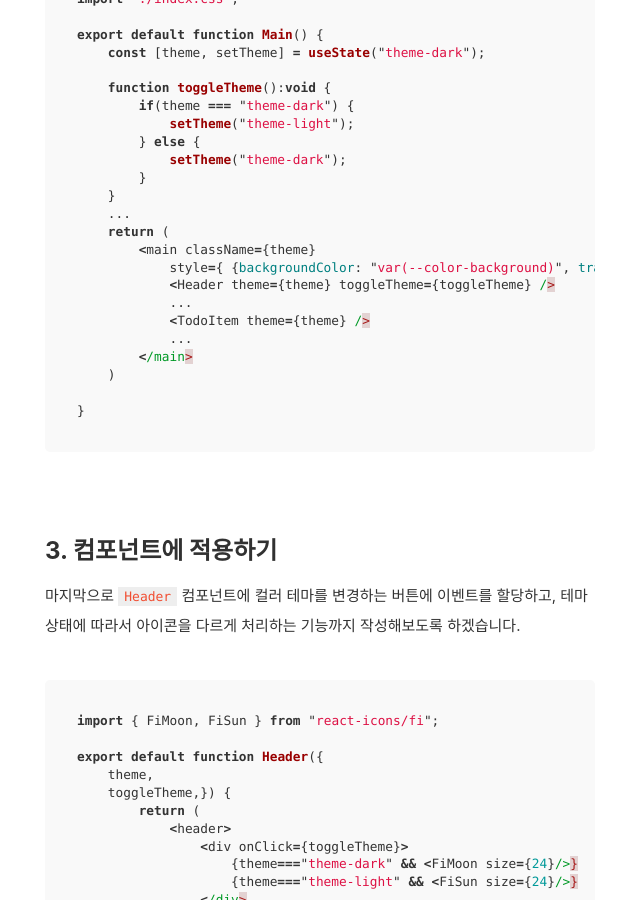
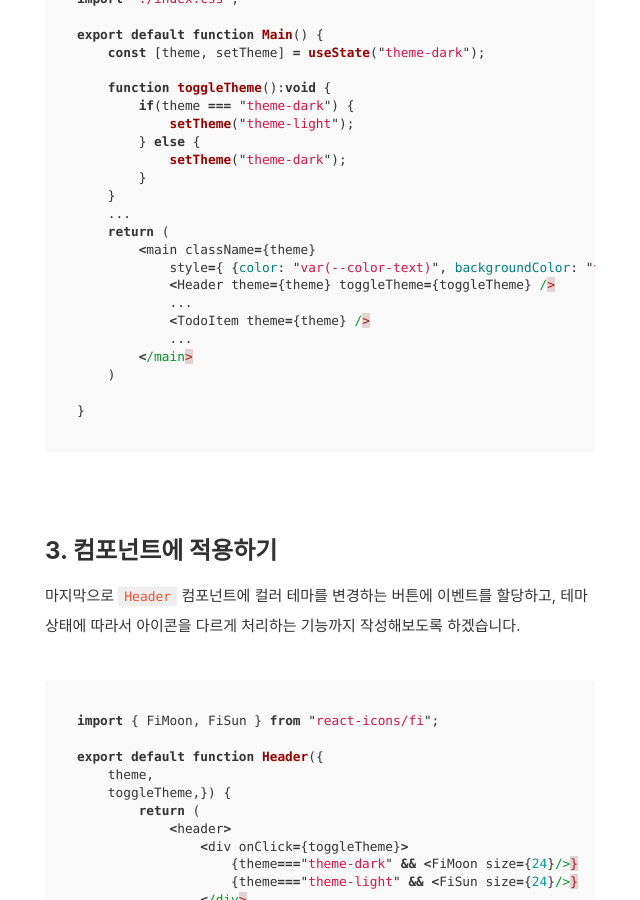
Before and after one commit to Ji-hoon/blog, a Jekyll site: the page built from _posts/2023-11-26-implement-theme-switcher-with-css-state-hook.md, in a window 1280 px wide and 900 px high, scrolled down 2735 px. Shown: the whole window, without its empty margins (320-960 px from the left). Built offline with Jekyll 4.4.1, drawn with Linux system fonts in a browser that asks for light colours; comment, search, counter and statistics services are not loaded.

Commit message:
FIX : text 속성 추가

```diff
--- a/_posts/2023-11-26-implement-theme-switcher-with-css-state-hook.md
+++ b/_posts/2023-11-26-implement-theme-switcher-with-css-state-hook.md
@@ -115,7 +115,7 @@ export default function Main() {
     ...
     return (
         <main className={theme}
-            style={ {backgroundColor: "var(--color-background)", transition:"var(--transition-ease-out)"} }>
+            style={ {color: "var(--color-text)", backgroundColor: "var(--color-background)", transition:"var(--transition-ease-out)"} }>
             <Header theme={theme} toggleTheme={toggleTheme} />
             ...
             <TodoItem theme={theme} />
```
